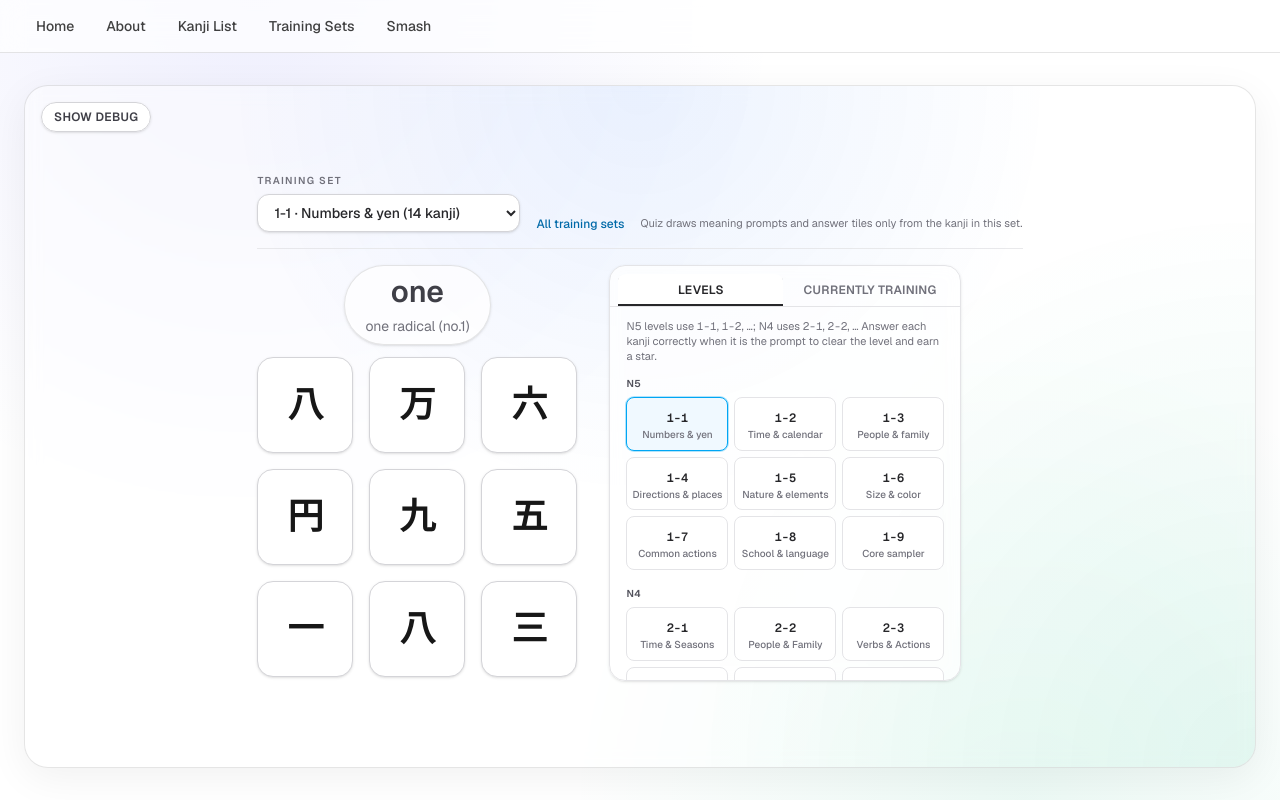
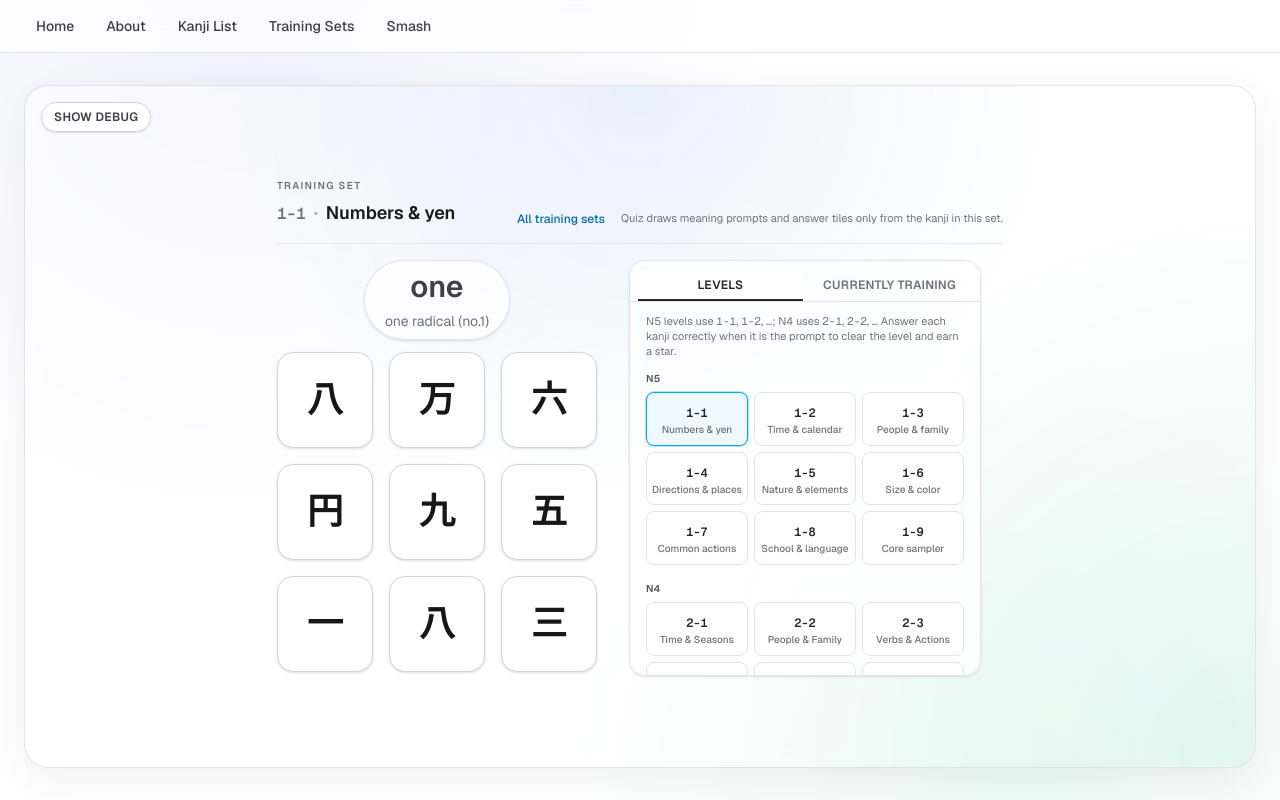
Before and after one commit to merklegroot/smash, a Next.js app: page /smash in a window 1280 px wide. Built offline with nearby package versions, Linux system fonts and the light colour scheme.

Commit message:
better level lable on the smash page

```diff
--- a/app/smash/SmashPageClient.tsx
+++ b/app/smash/SmashPageClient.tsx
@@ -1,7 +1,6 @@
 "use client";
 
 import Link from "next/link";
-import type { ChangeEvent } from "react";
 import { useCallback, useEffect, useMemo, useRef, useState } from "react";
 import { createPortal } from "react-dom";
 import { formatKanjiJlptHeading, resolveKanjiJlptLevel } from "@/lib/kanji/jlpt-level";
@@ -358,14 +357,14 @@ export default function SmashPage() {
     [applyPracticePool, itemLookup, kanjiItems],
   );
 
-  function handlePoolChange(event: ChangeEvent<HTMLSelectElement>) {
-    const saved = trainingSets.find((s) => s.id === event.target.value);
-    if (!saved) {
-      return;
+  const selectedTrainingSet = useMemo(() => {
+    if (trainingSets.length === 0) return null;
+    if (selectedTrainingSetId) {
+      const found = trainingSets.find((s) => s.id === selectedTrainingSetId);
+      if (found) return found;
     }
-
-    selectTrainingSet(saved);
-  }
+    return trainingSets[0] ?? null;
+  }, [trainingSets, selectedTrainingSetId]);
 
   useEffect(() => {
     let isMounted = true;
@@ -701,32 +700,24 @@ export default function SmashPage() {
       </div>
       <div className="relative z-10 flex flex-col gap-4">
         <div className="flex flex-wrap items-end gap-4 border-b border-zinc-200/80 pb-4 dark:border-zinc-700/80">
-          <label className="flex min-w-[14rem] flex-col gap-1.5">
+          <div className="flex min-w-[14rem] flex-col gap-1.5">
             <span className="text-[10px] font-semibold uppercase tracking-[0.14em] text-zinc-500 dark:text-zinc-400">
               Training set
             </span>
-            <select
-              value={
-                selectedTrainingSetId &&
-                trainingSets.some((s) => s.id === selectedTrainingSetId)
-                  ? selectedTrainingSetId
-                  : (trainingSets[0]?.id ?? "")
-              }
-              onChange={handlePoolChange}
-              disabled={kanjiItems.length === 0 || trainingSets.length === 0}
-              className="cursor-pointer rounded-xl border border-zinc-300 bg-white px-3 py-2 text-sm font-medium text-zinc-800 shadow-sm outline-none ring-zinc-400/30 transition hover:border-zinc-400 focus:ring-2 disabled:cursor-not-allowed disabled:opacity-50 dark:border-zinc-600 dark:bg-zinc-900 dark:text-zinc-100 dark:hover:border-zinc-500 dark:focus:ring-zinc-500/40"
-            >
-              {trainingSets.map((set) => {
-                const level = trainingSetLevelLabel(set);
-                return (
-                  <option key={set.id} value={set.id}>
-                    {level ? `${level} · ` : ""}
-                    {set.name} ({set.kanjiChars.length} kanji)
-                  </option>
-                );
-              })}
-            </select>
-          </label>
+            <div className="flex items-baseline gap-2 text-lg font-semibold text-zinc-900 dark:text-zinc-50">
+              {selectedTrainingSet ? (
+                <>
+                  <span className="font-mono text-base font-semibold tabular-nums text-zinc-500 dark:text-zinc-400">
+                    {trainingSetLevelLabel(selectedTrainingSet) ?? "—"}
+                  </span>
+                  <span className="text-zinc-400 dark:text-zinc-600">·</span>
+                  <span className="leading-snug">{selectedTrainingSet.name}</span>
+                </>
+              ) : (
+                <span className="text-zinc-500 dark:text-zinc-400">Loading…</span>
+              )}
+            </div>
+          </div>
           <Link
             href="/training-sets"
             className="text-xs font-medium text-sky-700 underline-offset-2 hover:underline dark:text-sky-300"
```
